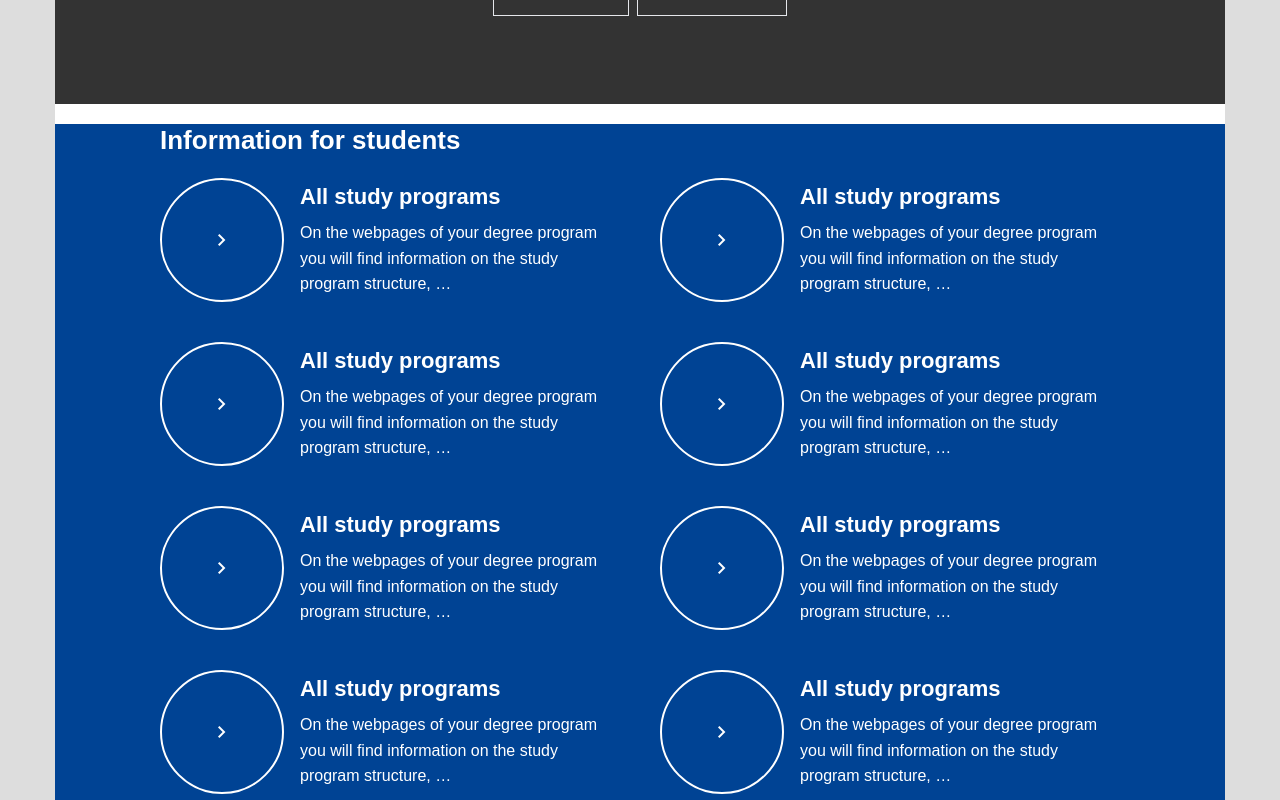
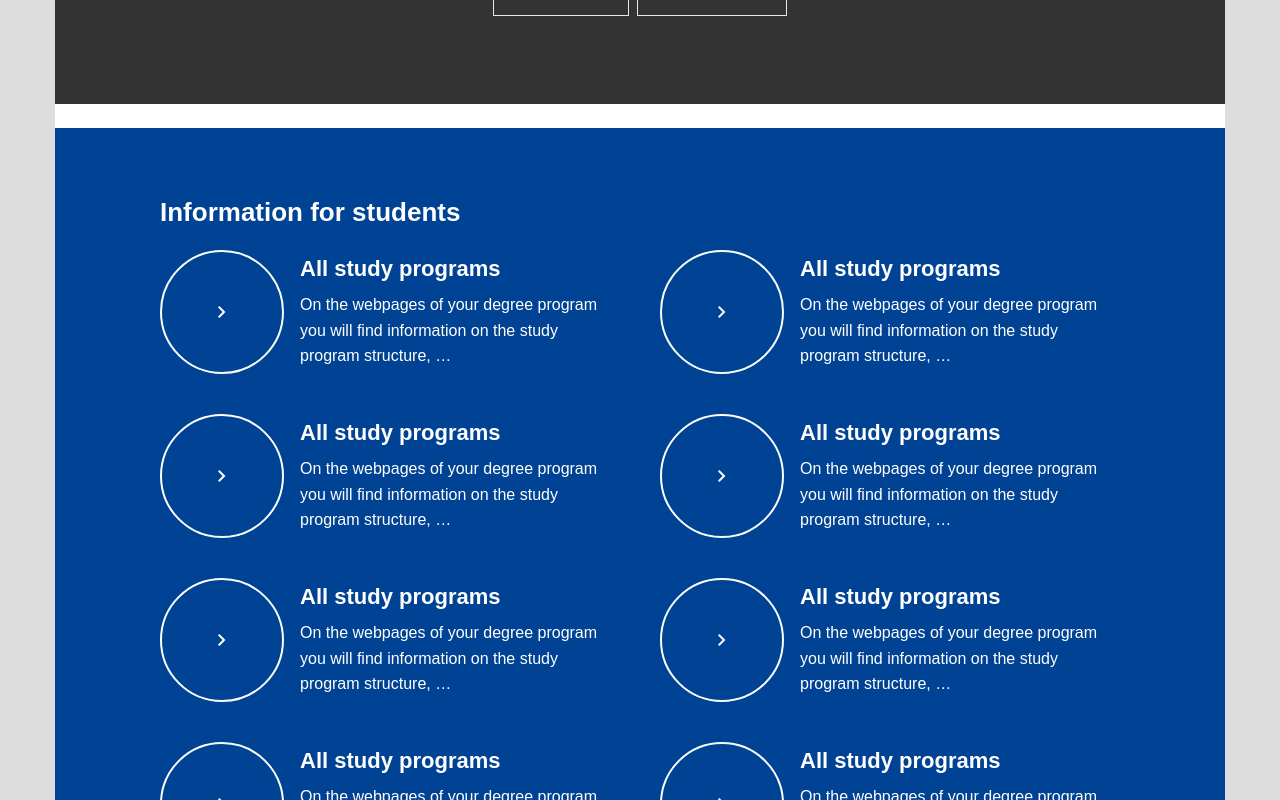
Before and after one commit to NNesta/the-gym-january-challenge-nestor, a Next.js app: page / in a window 1280 px wide. Shown: the part 3280-4080 px from the top of the page. Built offline with nearby package versions, Linux system fonts and the light colour scheme; a web font is replaced by a local one.

Commit message:
hf: adding paddings in information section component

```diff
--- a/components/sections/InformationSection.jsx
+++ b/components/sections/InformationSection.jsx
@@ -3,7 +3,7 @@ import StudentCard from '../ui/StudentCard';
 
 const InformationSection = () => {
   return (
-    <div className='bg-[#004394] '>
+    <div className='bg-[#004394] py-12 my-6'>
       <div className='max-w-[960px] mx-auto'>
         <h1 className='text-[26px] leading-[33.8px] my-5 font-bold text-white'>Information for students</h1>
         <div className='grid lg:grid-cols-2 gap-10'>
```
